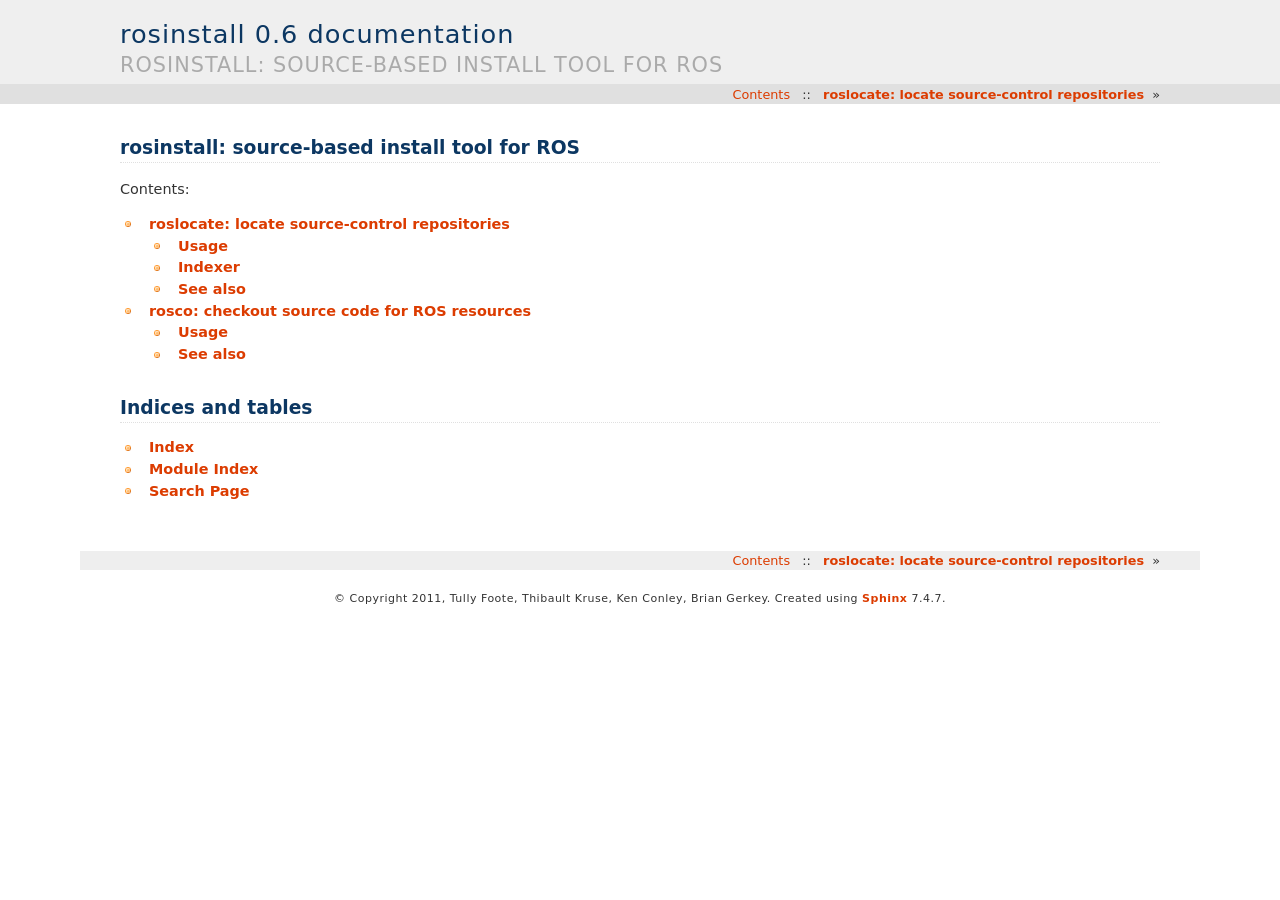
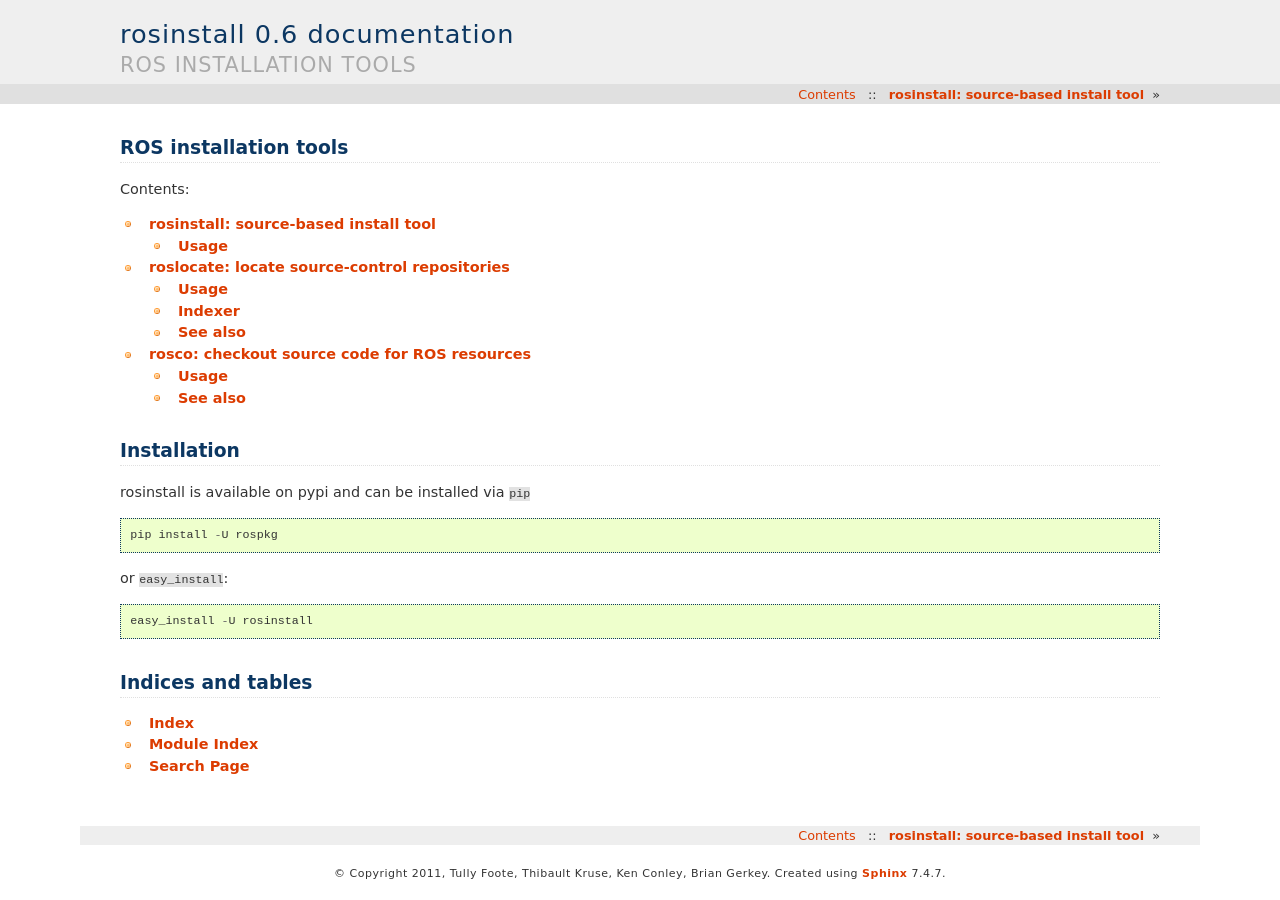
Before and after one commit to vcstools/rosinstall, a Sphinx documentation site: the page built from doc/index.rst, in a window 1280 px wide. Built offline with Sphinx 7.4.7, drawn with Linux system fonts in a browser that asks for light colours.

Commit message:
porting more documentation to sphinx

```diff
--- a/doc/index.rst
+++ b/doc/index.rst
@@ -1,13 +1,29 @@
-rosinstall: source-based install tool for ROS
-=============================================
+ROS installation tools
+======================
 
 Contents:
 
 .. toctree::
    :maxdepth: 2
 
+   rosinstall
    roslocate
    rosco
+
+
+Installation
+============
+
+rosinstall is available on pypi and can be installed via ``pip``
+::
+
+    pip install -U rospkg
+
+or ``easy_install``:
+
+::
+
+    easy_install -U rosinstall
 
 
 Indices and tables
```
Also changed, not shown: doc/rosinstall.rst (added, +89 -0 lines).
